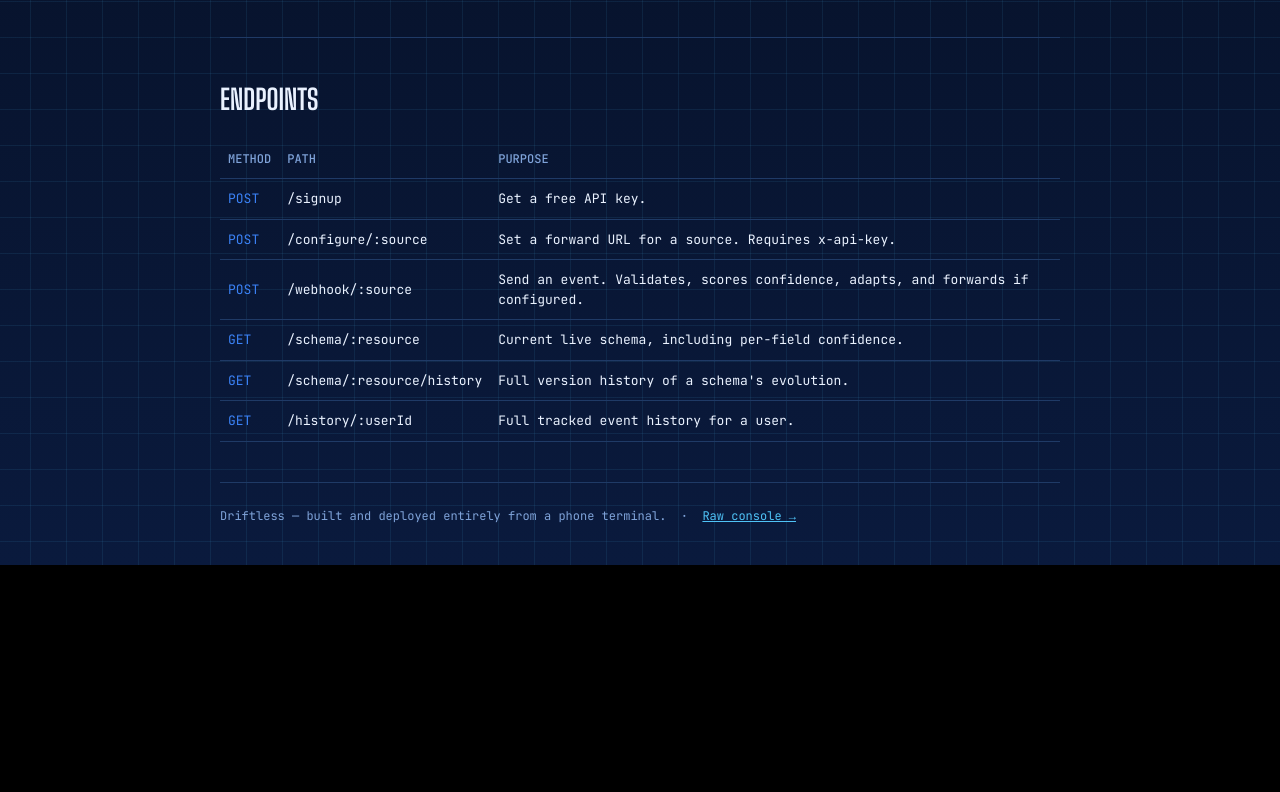
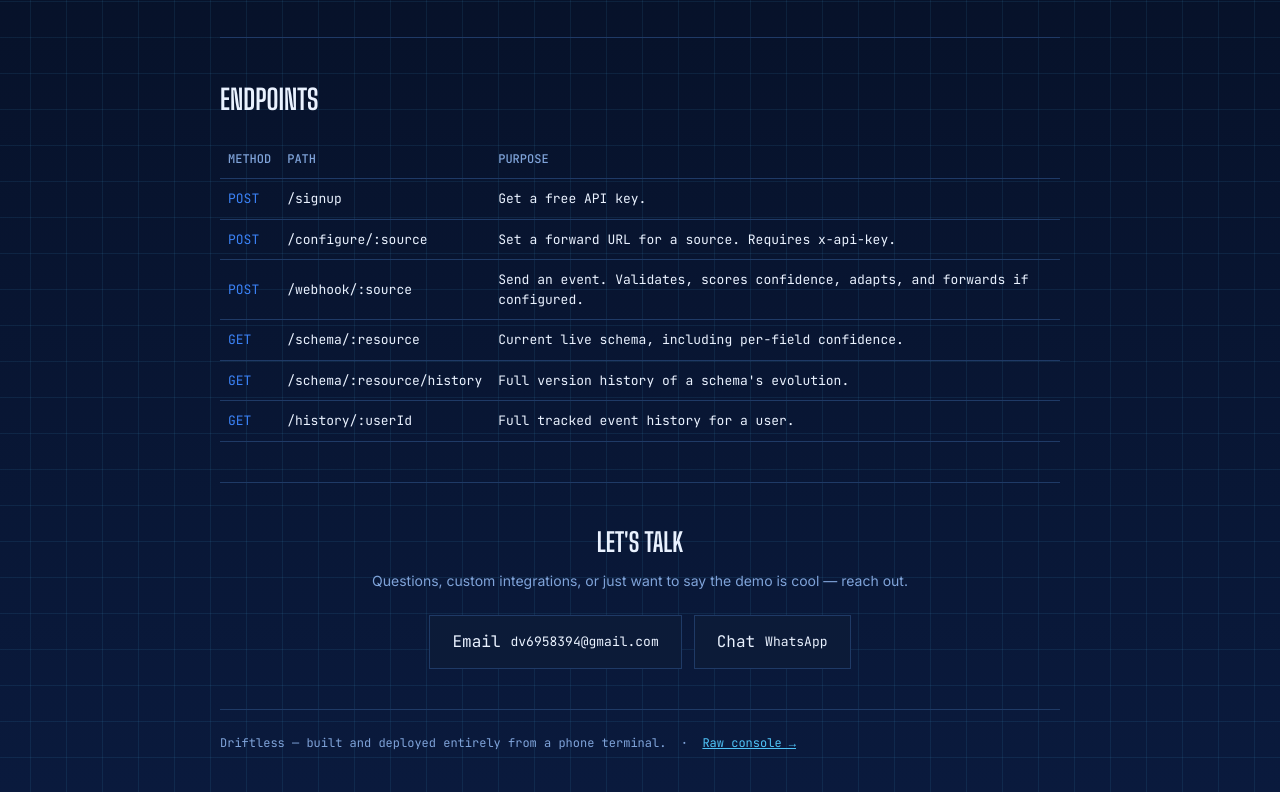
Before and after one commit to Webdev-debug/adaptive-api, a website: page public/index.html in a window 1280 px wide. Shown: the part 1757-2549 px from the top of the page. Before the commit the page ends 2322 px from the top, so only its background shows below. Drawn offline with Linux system fonts and the light colour scheme.

Commit message:
Add contact section to landing page

```diff
--- a/public/index.html
+++ b/public/index.html
@@ -253,6 +253,15 @@ footer a{color:var(--accent);}
   </table>
 </div>
 
+<div class="contact-section">
+  <h2>Let's Talk</h2>
+  <p>Questions, custom integrations, or just want to say the demo is cool — reach out.</p>
+  <div class="contact-buttons">
+    <a class="contact-btn" href="mailto:dv6958394@gmail.com"><span class="icon">Email</span> dv6958394@gmail.com</a>
+    <a class="contact-btn whatsapp" href="https://wa.me/2347062682698" target="_blank"><span class="icon">Chat</span> WhatsApp</a>
+  </div>
+</div>
+
 <footer>Driftless — built and deployed entirely from a phone terminal. &nbsp;·&nbsp; <a href="/test.html">Raw console →</a></footer>
 
 </div>
```
